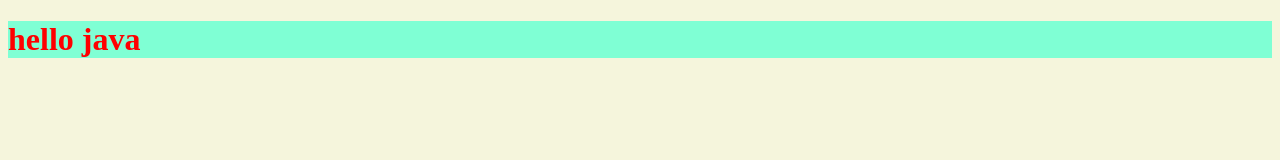
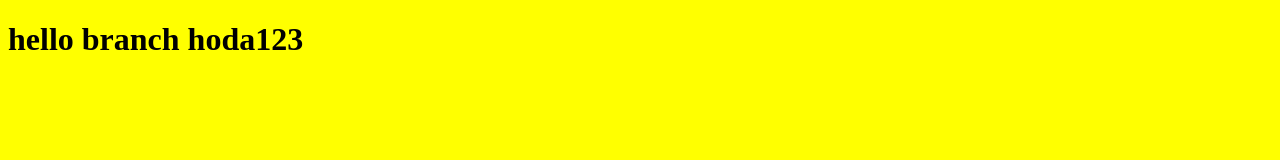
Before and after one commit to hodatahamohamed/myproject, a plain HTML site: page index.html in a window 1280 px wide. Drawn offline with Linux system fonts and the light colour scheme.

Commit message:
modified branch

```diff
--- a/file.css
+++ b/file.css
@@ -1,7 +1,7 @@
 h1{
-    color:red;
-    background-color:aquamarine;
+    color:black;
+    background-color:yellow;
 }
 body{
-    background-color: beige;
+    background-color: yellow
 }
--- a/index.html
+++ b/index.html
@@ -8,7 +8,7 @@
     <link rel="stylesheet" href="file.css">
 </head>
 <body>
-    <h1>hello java</h1>
+    <h1>hello branch hoda123</h1>
     <script src="file.js"></script>
 </body>
 </html>
```
